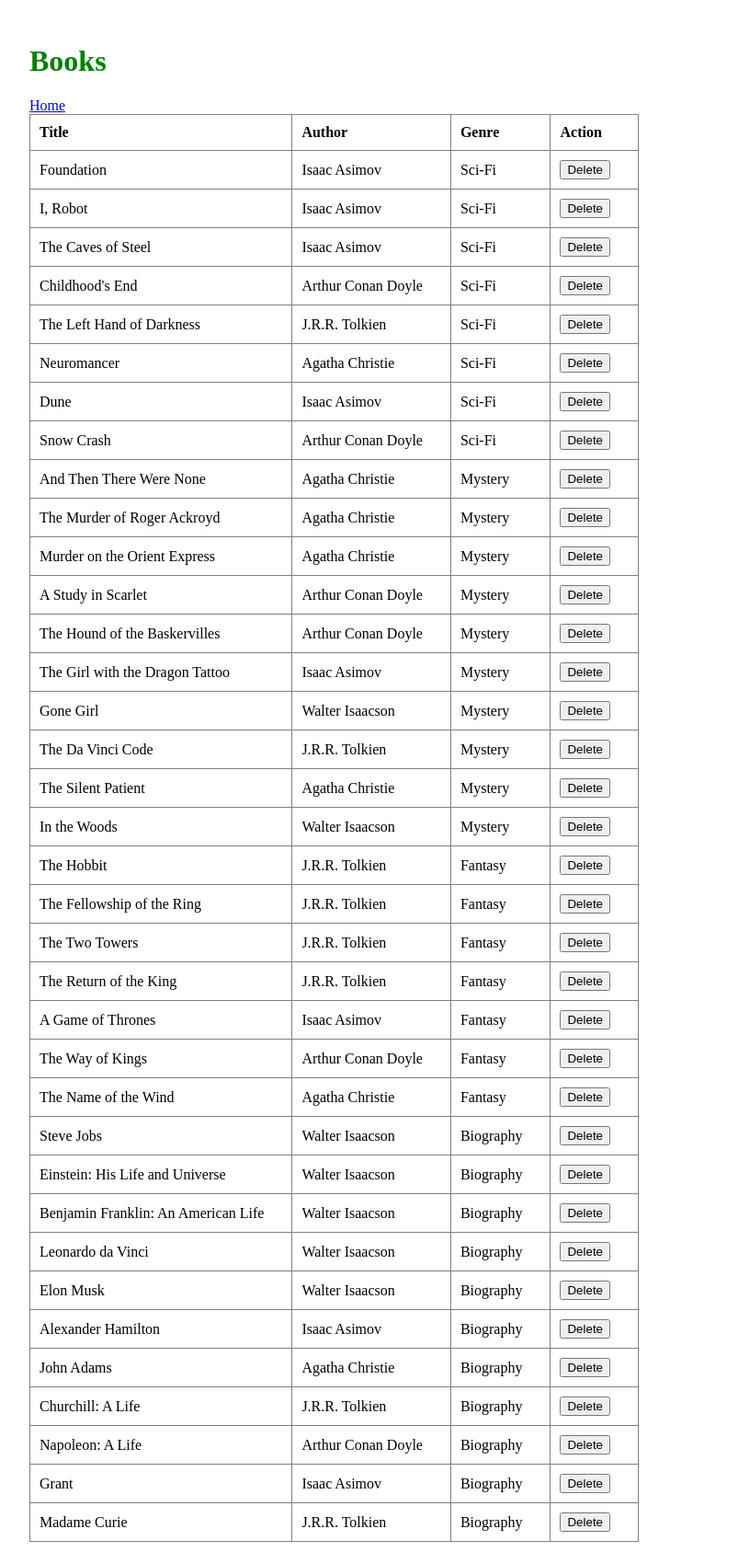
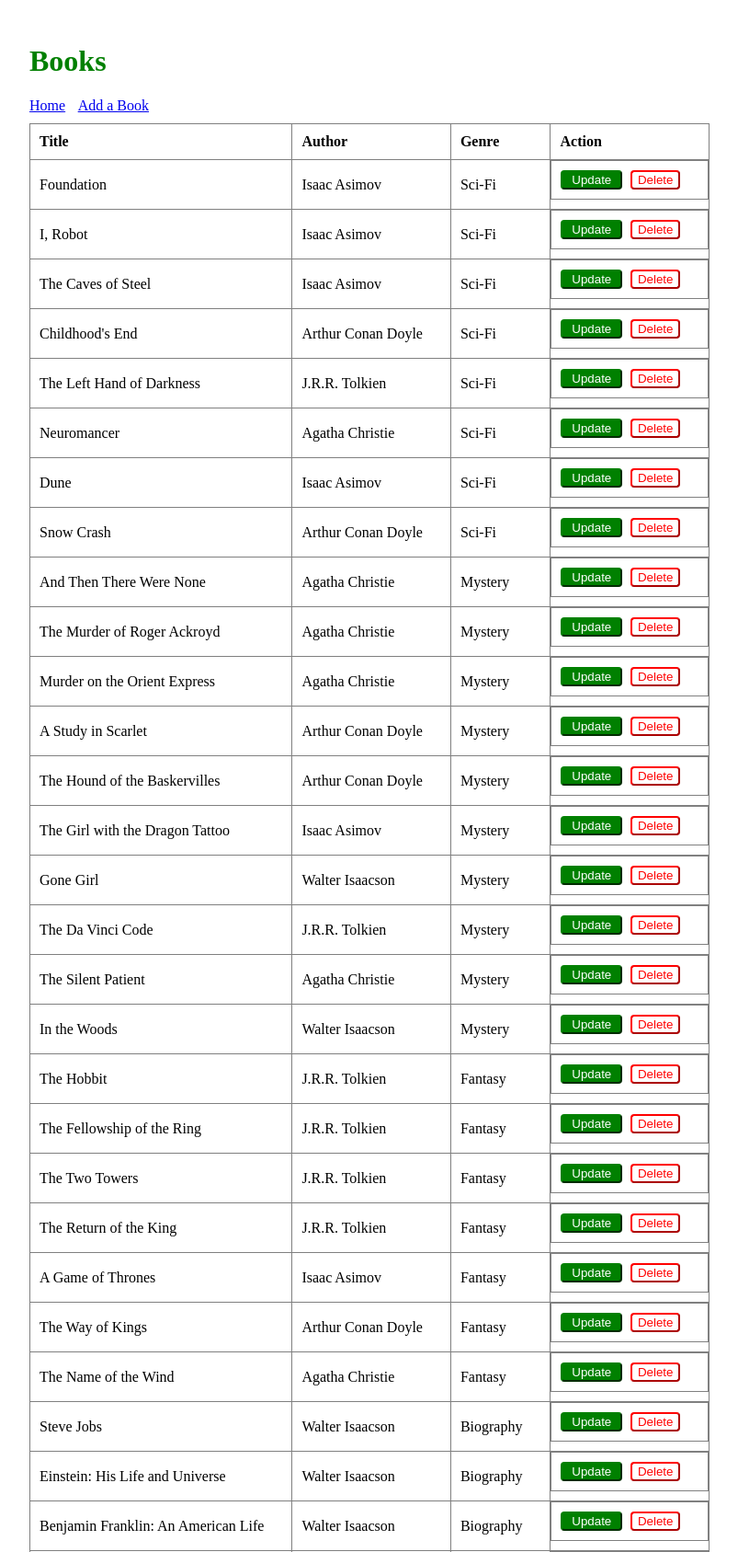
Before and after one commit to annekurian/web-apps, a Flask app: page /viewAllBooks in a window 1280 px wide. Shown: the top 1687 px of the page at 92% size, without its empty margins (16-819 px from the left). Run offline with Flask 3, Linux system fonts and the light colour scheme; data comes from the database, SQL or seed files in the repository.

Commit message:
Adding sources for inserting a new book

```diff
--- a/python-flask-sqlite3/app.py
+++ b/python-flask-sqlite3/app.py
@@ -4,6 +4,7 @@ from flask import request
 import sqlite3
 
 app=Flask(__name__)
+app.secret_key="local library"
 
 @app.route('/')
 def index():
@@ -29,6 +30,27 @@ def viewAllBooks():
 
     return render_template('books.html', books=results)
 
+@app.route('/addBook', methods=['GET','POST'])
+def addBook():
+   if request.method == 'GET':
+      return render_template('add_book.html')
+   elif request.method == 'POST':
+      title = request.form['title']
+      author = request.form['author']
+      genre = request.form['genre']
+
+      conn = sqlite3.connect('./db/books.db')
+      cursor = conn.cursor()
+      cursor.execute('INSERT INTO books (title, author_id, genre_id) VALUES ( ?, ?, ?)', (title, author, genre))
+      conn.commit()
+      conn.close()
+
+      return '''Book added succesfully with ID: {}
+            <a href="/">Home</a> &nbsp &nbsp <a href="/viewAllBooks">View All Books</a>
+            '''.format(cursor.lastrowid)
+
+
+
 @app.route('/deleteBook/<book_id>', methods=['POST'])
 def deleteBook(book_id):
   conn = sqlite3.connect('./db/books.db')
--- a/python-flask-sqlite3/static/style.css
+++ b/python-flask-sqlite3/static/style.css
@@ -11,7 +11,7 @@ body {
 .container {
   display: flex;
   justify-content: space-between;
-  width: 200px;
+  width: 130px;
   margin-bottom: 10px;
 }
 
@@ -38,3 +38,15 @@ td {
   border-radius: 4px;
   background-color: #fff;
 }
+
+.action-btn {
+  color: white;
+  border-color: green;
+  border-radius: 4px;
+  background-color: green;
+  width: 5em;
+}
+
+.form-controls {
+  display: grid;
+}
--- a/python-flask-sqlite3/templates/books.html
+++ b/python-flask-sqlite3/templates/books.html
@@ -11,7 +11,10 @@
   </head>
   <body>
     <h1>Books</h1>
+    <div class="container">
     <a href="/">Home</a>
+    <a href="/addBook">Add a Book</a>
+    </div>
     <table>
       <tr>
         <th>Title</th>
@@ -24,9 +27,12 @@
         <td>{{book[1]}}</td>
         <td>{{book[2]}}</td>
         <td>{{book[3]}}</td>
-        <td>
+        <td class="container">
+          <form action="/updateBook/{{ book[0] }}" method="POST">
+            <button type="submit" class="action-btn">Update</a>
+          </form>
           <form action="/deleteBook/{{ book[0] }}" method="POST">
-            <button type="submit">Delete</a>
+            <button type="submit" class="danger-btn">Delete</a>
           </form>
         </td>
       </tr>
--- a/python-flask-sqlite3/templates/index.html
+++ b/python-flask-sqlite3/templates/index.html
@@ -21,6 +21,9 @@
       <li>
         <a href="/viewAllBooks">View All Books</a>
       </li>
+      <li>
+        <a href="/addBook">Add a Book</a>
+      </li>
     </ul>
   </body>
 </html>
```
Also changed, not shown: python-flask-sqlite3/templates/add_book.html (added, +61 -0 lines).
